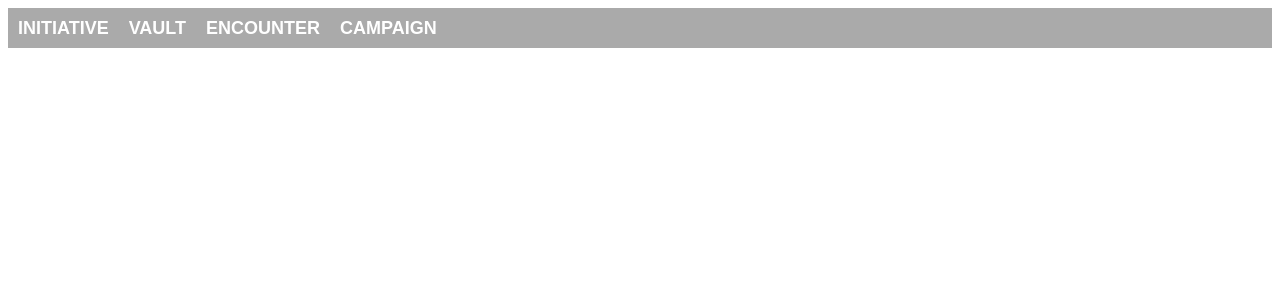
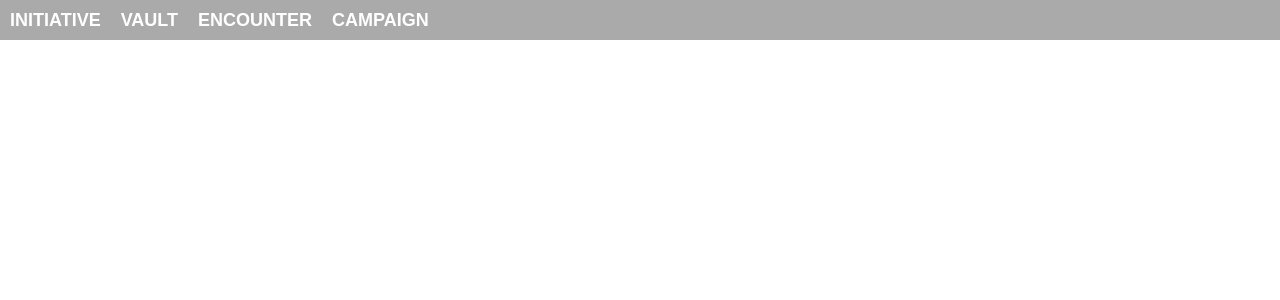
Before and after one commit to parkernalch/savage-suite, an Angular app: page / in a window 1280 px wide. Shown: the top 300 px of the page. Built offline with nearby package versions, Linux system fonts and the light colour scheme.

Commit message:
removed margin and padding from all elements

```diff
--- a/src/styles.sass
+++ b/src/styles.sass
@@ -1 +1,4 @@
 /* You can add global styles to this file, and also import other style files */
+html, *, body
+    margin: 0px
+    padding: 0px
```
